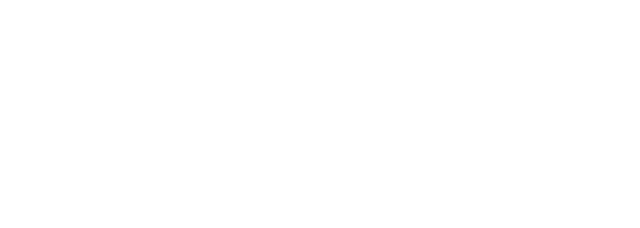
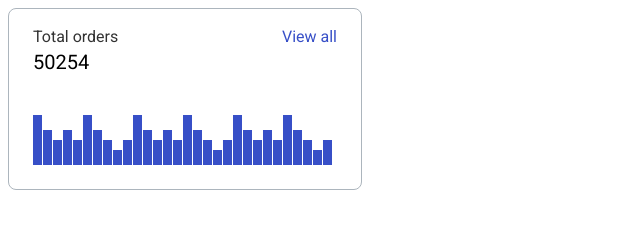
Before and after one commit to js-tasks-ru/htmlcss-20240216_chin-chin-23, a website: page 04-lection2/01-histogram/index.html in a window 1280 px wide. Shown: the whole page, without its empty margins (0-640 px from the left). Drawn offline with Linux system fonts and the light colour scheme.

Commit message:
added histogram

```diff
--- a/04-lection2/01-histogram/histogram.css
+++ b/04-lection2/01-histogram/histogram.css
@@ -0,0 +1,63 @@
+.histogram {
+    border: 1px solid var(--grey-3);
+    border-radius: 8px;
+    padding: 16px 24px 24px;
+    width: 354px;
+    box-sizing: border-box;
+}
+
+.histogram-text {
+    font-size: 20px;
+    font-weight: 400;
+    line-height: 26px;
+    margin-bottom: 40px;
+}
+
+.orders {
+    display: flex;
+    align-items: center;
+    justify-content: space-between;
+}
+
+.orders-text {
+    font-size: 16px;
+    font-weight: 400;
+    line-height: 24px;
+}
+
+.orders-text__details {
+    color: var(--blue);
+}
+
+.orders-text__total {
+    opacity: 0.8;
+}
+
+.chart {
+    height: 50px;
+    width: 100%;
+    display: flex;
+    align-items: baseline;
+    gap: 1px;
+}
+
+.chart-item {
+    width: 9px;
+    background: var(--blue);
+}
+
+.chart-item__100 {
+    height: 100%;
+}
+
+.chart-item__70 {
+    height: 70%;
+}
+
+.chart-item__50 {
+    height: 50%;
+}
+
+.chart-item__30 {
+    height: 30%;
+}
--- a/04-lection2/01-histogram/index.html
+++ b/04-lection2/01-histogram/index.html
@@ -6,6 +6,50 @@
         <link rel="stylesheet" href="./histogram.css">
     </head>
     <body>
+        <div class="histogram">
+            <div class="orders">
+                <p class="orders-text orders-text__total"> Total orders </p>
+                <p class="orders-text orders-text__details"> View all </p>
+            </div>
+            <p class="histogram-text"> 50254 </p>
 
+            <div class="chart">
+                <div class="chart-item chart-item__100"></div>
+                <div class="chart-item chart-item__70"></div>
+                <div class="chart-item chart-item__50"></div>
+                <div class="chart-item chart-item__70"></div>
+                <div class="chart-item chart-item__50"></div>
+
+                <div class="chart-item chart-item__100"></div>
+                <div class="chart-item chart-item__70"></div>
+                <div class="chart-item chart-item__50"></div>
+                <div class="chart-item chart-item__30"></div>
+                <div class="chart-item chart-item__50"></div>
+
+                <div class="chart-item chart-item__100"></div>
+                <div class="chart-item chart-item__70"></div>
+                <div class="chart-item chart-item__50"></div>
+                <div class="chart-item chart-item__70"></div>
+                <div class="chart-item chart-item__50"></div>
+
+                <div class="chart-item chart-item__100"></div>
+                <div class="chart-item chart-item__70"></div>
+                <div class="chart-item chart-item__50"></div>
+                <div class="chart-item chart-item__30"></div>
+                <div class="chart-item chart-item__50"></div>
+
+                <div class="chart-item chart-item__100"></div>
+                <div class="chart-item chart-item__70"></div>
+                <div class="chart-item chart-item__50"></div>
+                <div class="chart-item chart-item__70"></div>
+                <div class="chart-item chart-item__50"></div>
+
+                <div class="chart-item chart-item__100"></div>
+                <div class="chart-item chart-item__70"></div>
+                <div class="chart-item chart-item__50"></div>
+                <div class="chart-item chart-item__30"></div>
+                <div class="chart-item chart-item__50"></div>
+            </div>
+        </div>
     </body>
 </html>
--- a/assets/css/main.css
+++ b/assets/css/main.css
@@ -22,3 +22,7 @@
 * {
     font-family: 'Roboto', sans-serif;
 }
+
+p {
+    margin: 0;
+}
```
